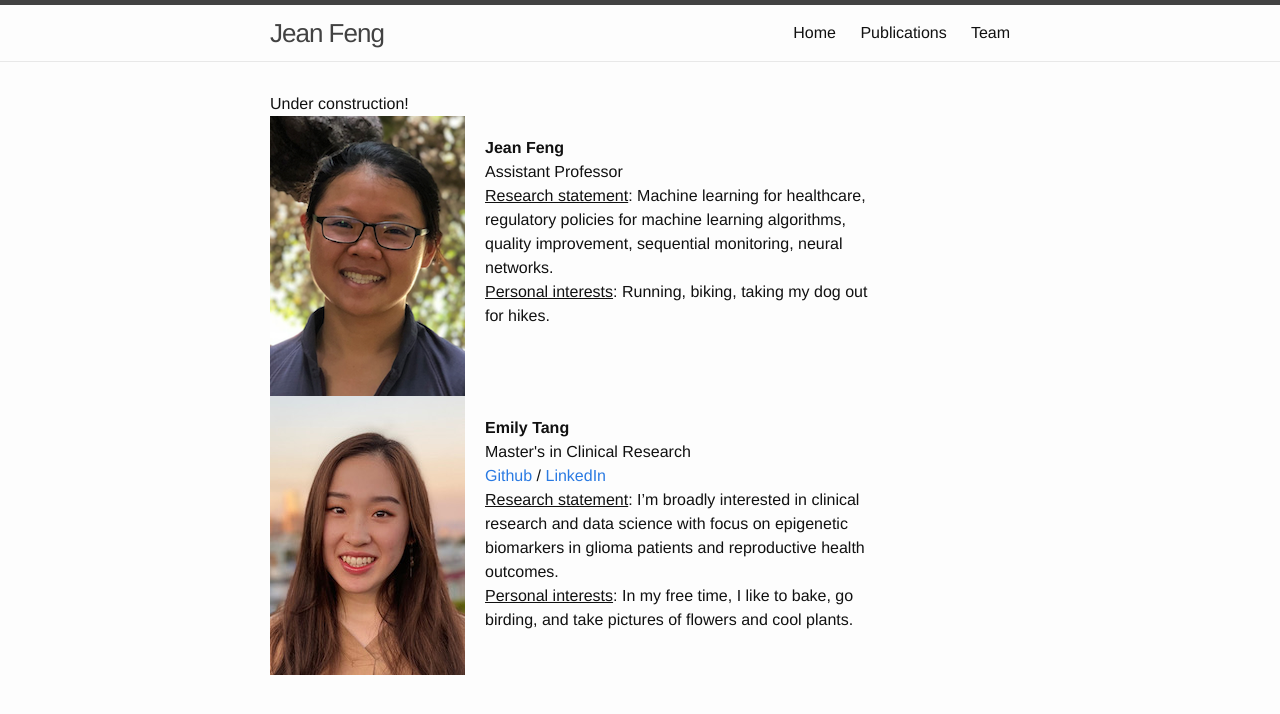
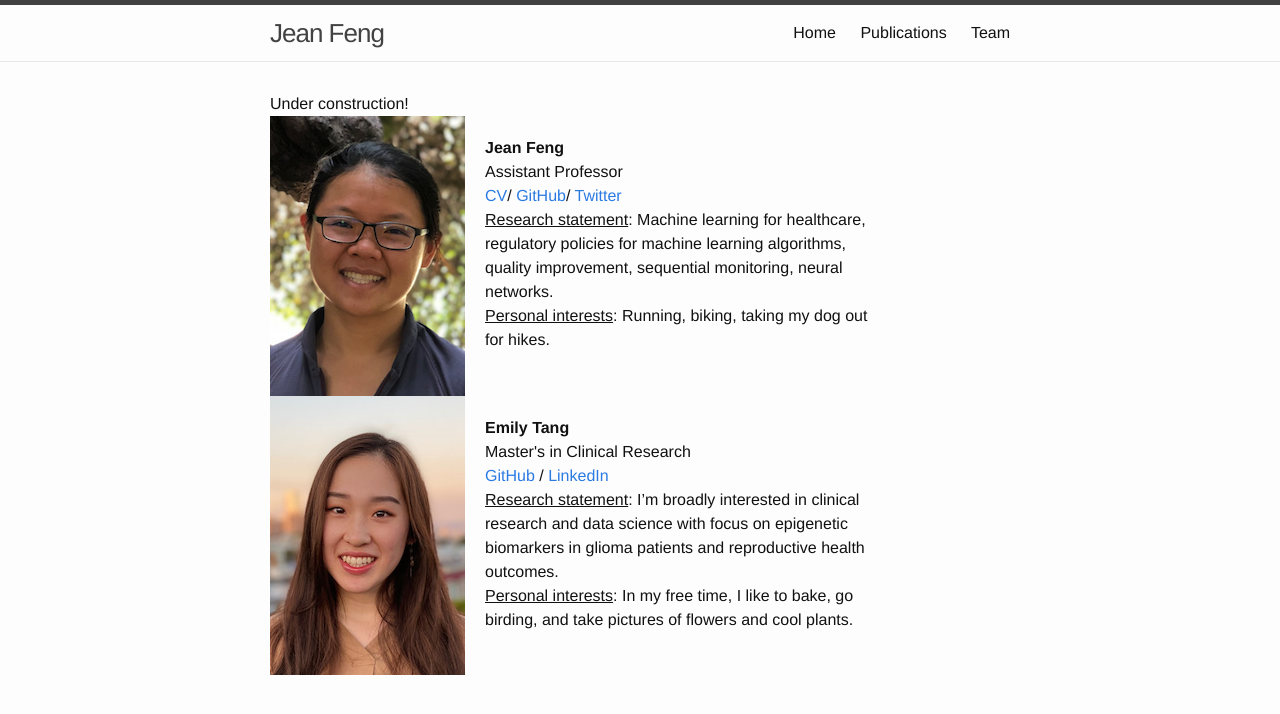
Before and after one commit to jjfeng/jjfeng.github.io, a Jekyll site: the page built from team.html, in a window 1280 px wide. Shown: the top 714 px of the page. Built offline with Jekyll 4.4.1, drawn with Linux system fonts in a browser that asks for light colours.

Commit message:
update team

```diff
--- a/team.html
+++ b/team.html
@@ -15,6 +15,10 @@ Under construction!
 <br/>
 Assistant Professor
 <br/>
+<a href="cv.pdf">CV</a>/
+<a href="https://github.com/jjfeng">GitHub</a>/
+<a href="https://twitter.com/Jean_J_Feng">Twitter</a>
+<br/>
 <u>Research statement</u>: Machine learning for healthcare, regulatory policies for machine learning algorithms, quality improvement, sequential monitoring, neural networks.
 <br/>
 <u>Personal interests</u>: Running, biking, taking my dog out for hikes.
@@ -30,7 +34,7 @@ Assistant Professor
 <br/>
 Master's in Clinical Research
 <br/>
-<a href="https://github.com/emumily">Github</a>
+<a href="https://github.com/emumily">GitHub</a>
 /
 <a href="https://www.linkedin.com/in/emily-tang97/">LinkedIn</a>
 <br/>
```
